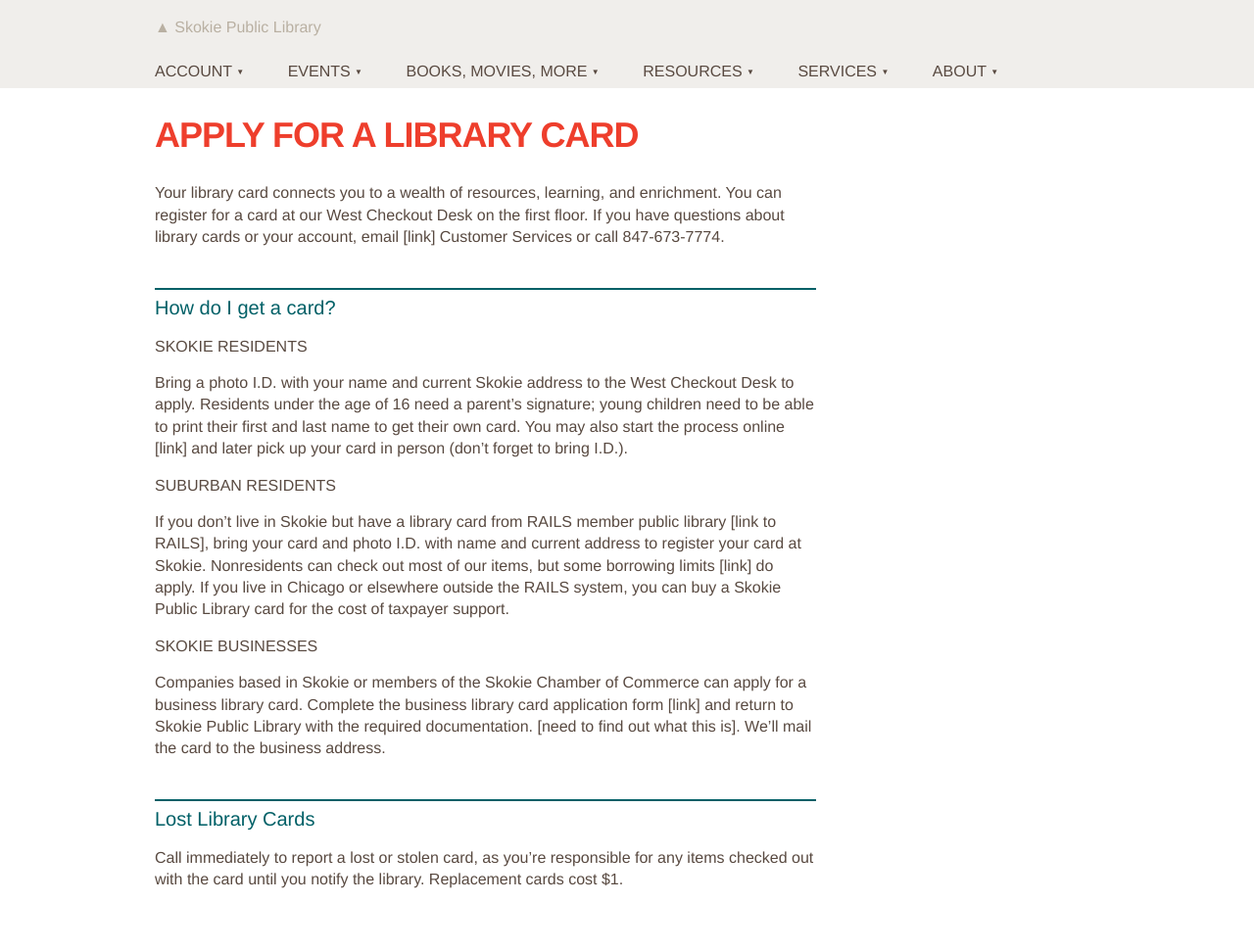
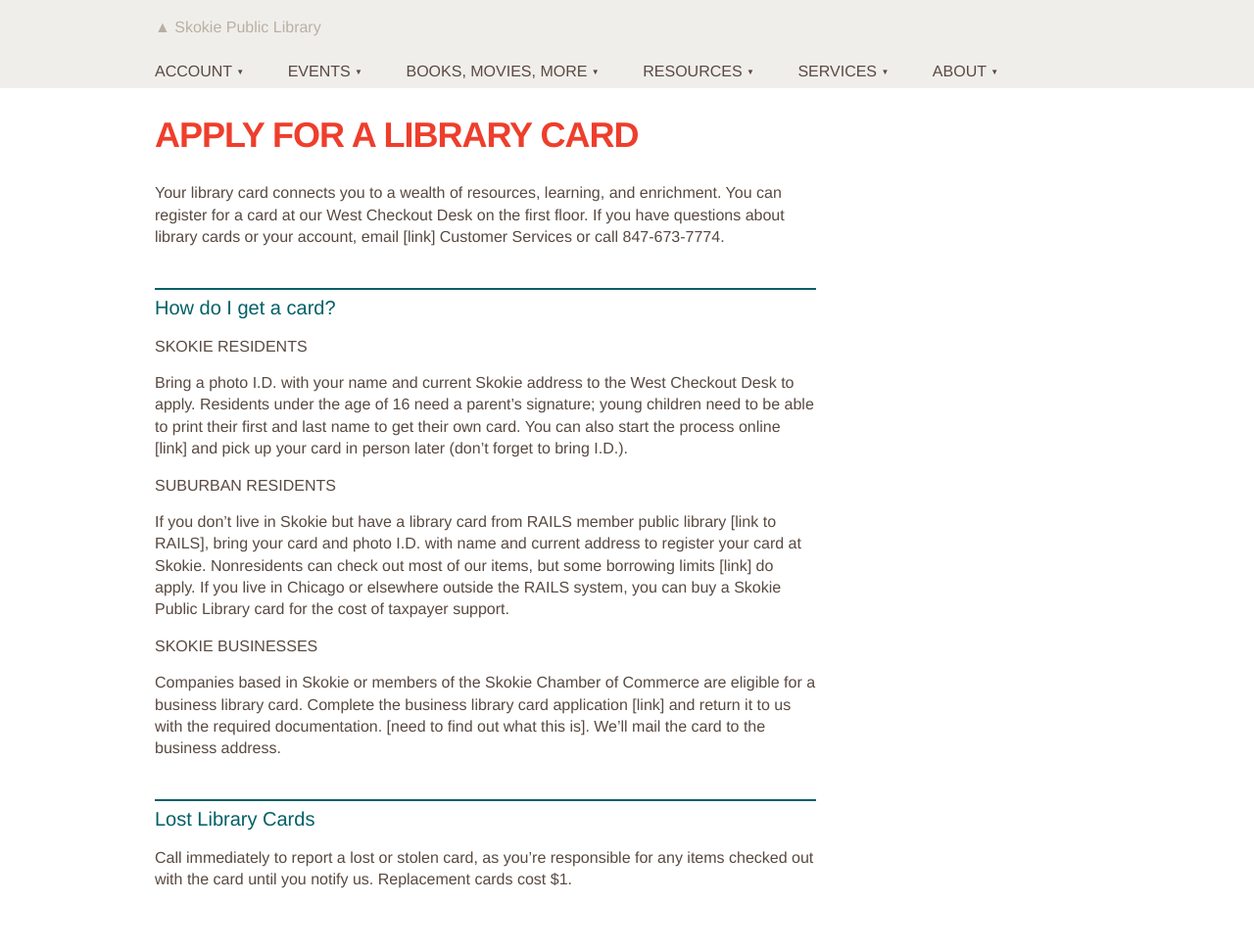
Before and after one commit to skokielibrary/spl-content, a Jekyll site: the page built from _content/eileen/account--apply.markdown, in a window 1280 px wide. Shown: the whole page at 98% size. Built offline with Jekyll 4.4.1, drawn with Linux system fonts in a browser that asks for light colours.

Commit message:
Updated account--apply.markdown

```diff
--- a/_content/eileen/account--apply.markdown
+++ b/_content/eileen/account--apply.markdown
@@ -9,13 +9,13 @@ Your library card connects you to a wealth of resources, learning, and enrichmen
 ##How do I get a card?
 
 ###Skokie residents
-Bring a photo I.D. with your name and current Skokie address to the West Checkout Desk to apply. Residents under the age of 16 need a parent's signature; young children need to be able to print their first and last name to get their own card. You may also start the process online [link] and later pick up your card in person (don't forget to bring I.D.).
+Bring a photo I.D. with your name and current Skokie address to the West Checkout Desk to apply. Residents under the age of 16 need a parent's signature; young children need to be able to print their first and last name to get their own card. You can also start the process online [link] and pick up your card in person later (don't forget to bring I.D.).
 
 ###Suburban residents
 If you don't live in Skokie but have a library card from RAILS member public library [link to RAILS], bring your card and photo I.D. with name and current address to register your card at Skokie. Nonresidents can check out most of our items, but some borrowing limits [link] do apply. If you live in Chicago or elsewhere outside the RAILS system, you can buy a Skokie Public Library card for the cost of taxpayer support.
 
 ###Skokie businesses
-Companies based in Skokie or members of the Skokie Chamber of Commerce can apply for a business library card. Complete the business library card application form [link] and return to Skokie Public Library with the required documentation. [need to find out what this is]. We'll mail the card to the business address.
+Companies based in Skokie or members of the Skokie Chamber of Commerce are eligible for a business library card. Complete the business library card application [link] and return it to us with the required documentation. [need to find out what this is]. We'll mail the card to the business address.
 
 ##Lost Library Cards
-Call immediately to report a lost or stolen card, as you're responsible for any items checked out with the card until you notify the library. Replacement cards cost $1.
+Call immediately to report a lost or stolen card, as you're responsible for any items checked out with the card until you notify us. Replacement cards cost $1.
```
